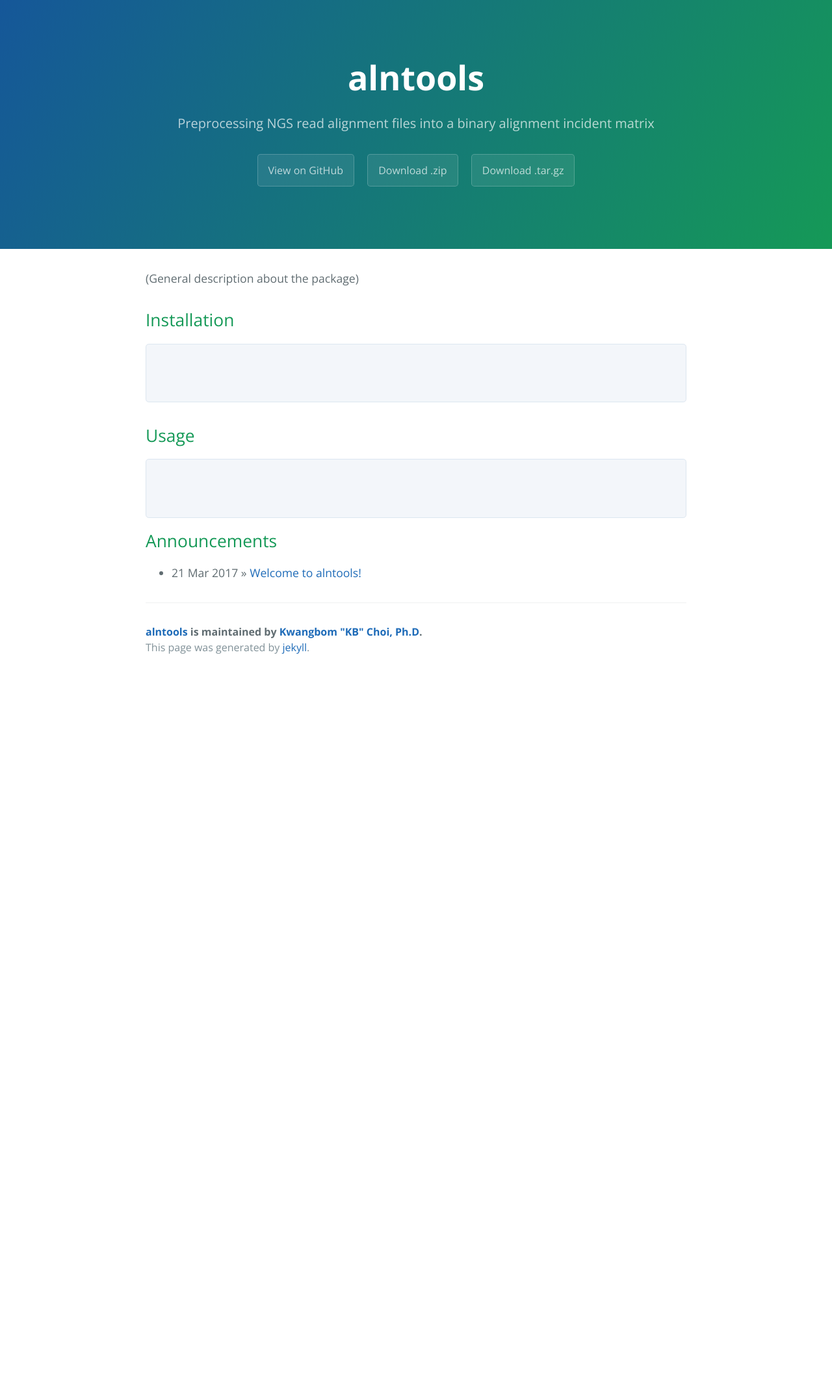
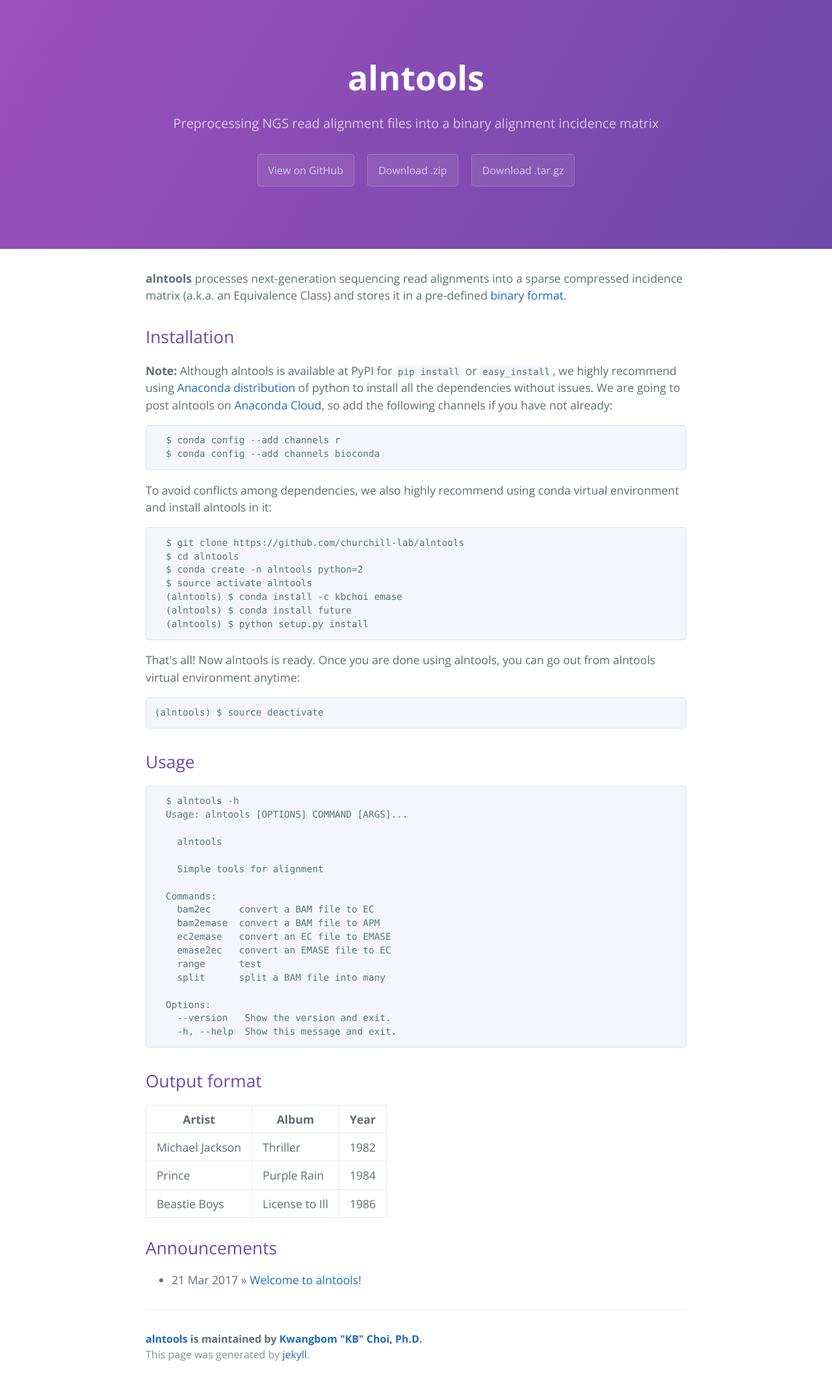
Before and after one commit to churchill-lab/alntools, a Jekyll site: the page built from index.html, in a window 1280 px wide. Shown: the whole page at 65% size. Built offline with Jekyll 4.4.1, drawn with Linux system fonts in a browser that asks for light colours; the list of posts is cut into pages by our own code; before the commit the page ends 1040 px from its top, so only the background shows below that.

Commit message:
[kbchoi] Github front page is made

```diff
--- a/_config.yml
+++ b/_config.yml
@@ -1,6 +1,6 @@
 # Setup
 title:        alntools
-tagline:      Preprocessing NGS read alignment files into a binary alignment incident matrix
+tagline:      Preprocessing NGS read alignment files into a binary alignment incidence matrix
 baseurl:      ""
 paginate:     1
 
--- a/css/cayman.css
+++ b/css/cayman.css
@@ -139,7 +139,7 @@
 @media screen and (max-width: 42em) { .btn { display: block; width: 100%; padding: 0.75rem; font-size: 0.9rem; }
   .btn + .btn { margin-top: 1rem; margin-left: 0; } }
 
-.page-header { color: #fff; text-align: center; background-color: #159957; background-image: linear-gradient(120deg, #155799, #159957); }
+.page-header { color: #fff; text-align: center; background-color: #6E48AA; background-image: linear-gradient(120deg, #9D50BB, #6E48AA); }
 @media screen and (min-width: 64em) { .page-header { padding: 5rem 6rem; } }
 @media screen and (min-width: 42em) and (max-width: 64em) { .page-header { padding: 3rem 4rem; } }
 @media screen and (max-width: 42em) { .page-header { padding: 2rem 1rem; } }
@@ -160,7 +160,7 @@
 @media screen and (min-width: 42em) and (max-width: 64em) { .main-content { padding: 2rem 4rem; font-size: 1.1rem; } }
 @media screen and (max-width: 42em) { .main-content { padding: 2rem 1rem; font-size: 1rem; } }
 .main-content img { max-width: 100%; }
-.main-content h1, .main-content h2, .main-content h3, .main-content h4, .main-content h5, .main-content h6 { margin-top: 2rem; margin-bottom: 1rem; font-weight: normal; color: #159957; }
+.main-content h1, .main-content h2, .main-content h3, .main-content h4, .main-content h5, .main-content h6 { margin-top: 2rem; margin-bottom: 1rem; font-weight: normal; color: #6E48AA; }
 .main-content p { margin-bottom: 1em; }
 .main-content code { padding: 2px 4px; font-family: Consolas, "Liberation Mono", Menlo, Courier, monospace; font-size: 0.9rem; color: #567482; background-color: #f3f6fa; border-radius: 0.3rem; }
 .main-content pre { padding: 0.8rem; margin-top: 0; margin-bottom: 1rem; font: 1rem Consolas, "Liberation Mono", Menlo, Courier, monospace; color: #567482; word-wrap: normal; background-color: #f3f6fa; border: solid 1px #dce6f0; border-radius: 0.3rem; }
--- a/index.html
+++ b/index.html
@@ -3,26 +3,90 @@
 title: {{ site.name }}
 ---
 
-<p>(General description about the package)</p>
+<p><strong>alntools</strong> processes next-generation sequencing read alignments into a sparse compressed incidence matrix (a.k.a. an Equivalence Class) and stores it in a pre-defined <a href="#output">binary format</a>.</p>
 
 <h2>
 <a id="installation" class="anchor" href="#installation" aria-hidden="true"><span class="octicon octicon-link"></span></a>Installation</h2>
 
+<p><strong>Note:</strong> Although alntools is available at PyPI for <code>pip install</code> or <code>easy_install</code>, we highly recommend using <a href="https://www.continuum.io/downloads">Anaconda distribution</a> of python to install all the dependencies without issues. We are going to post alntools on <a href="https://anaconda.org/kbchoi">Anaconda Cloud</a>, so add the following channels if you have not already:</p>
+
 <pre>
-  <code>
+  <code>$ conda config --add channels r
+  $ conda config --add channels bioconda</code>
+</pre>
 
-  </code>
+<p>To avoid conflicts among dependencies, we also highly recommend using conda virtual environment and install alntools in it:</p>
+
+<pre>
+  <code>$ git clone https://github.com/churchill-lab/alntools
+  $ cd alntools
+  $ conda create -n alntools python=2
+  $ source activate alntools
+  (alntools) $ conda install -c kbchoi emase
+  (alntools) $ conda install future
+  (alntools) $ python setup.py install</code>
 </pre>
+
+<p>That's all! Now alntools is ready. Once you are done using alntools, you can go out from alntools virtual environment anytime:</p>
+
+<pre><code>(alntools) $ source deactivate
+</code></pre>
 
 <h2>
 <a id="usage" class="anchor" href="#usage" aria-hidden="true"><span class="octicon octicon-link"></span></a>Usage</h2>
 
 <pre>
-  <code>
+  <code>$ alntools -h
+  Usage: alntools [OPTIONS] COMMAND [ARGS]...
 
-  </code>
+    alntools
+
+    Simple tools for alignment
+
+  Commands:
+    bam2ec     convert a BAM file to EC
+    bam2emase  convert a BAM file to APM
+    ec2emase   convert an EC file to EMASE
+    emase2ec   convert an EMASE file to EC
+    range      test
+    split      split a BAM file into many
+
+  Options:
+    --version   Show the version and exit.
+    -h, --help  Show this message and exit.</code>
 </pre>
 
+<h2>
+<a id="output" class="anchor" href="#output" aria-hidden="true"><span class="octicon octicon-link"></span></a>Output format</h2>
+
+<table>
+<thead>
+<tr>
+<th>Artist</th>
+<th>Album</th>
+<th>Year</th>
+</tr>
+</thead>
+<tbody>
+<tr>
+<td>Michael Jackson</td>
+<td>Thriller</td>
+<td>1982</td>
+</tr>
+<tr>
+<td>Prince</td>
+<td>Purple Rain</td>
+<td>1984</td>
+</tr>
+<tr>
+<td>Beastie Boys</td>
+<td>License to Ill</td>
+<td>1986</td>
+</tr>
+</tbody>
+</table>
+
+<br>
 <div id="home">
   <h2>Announcements</h2>
   <ul class="posts">
```
